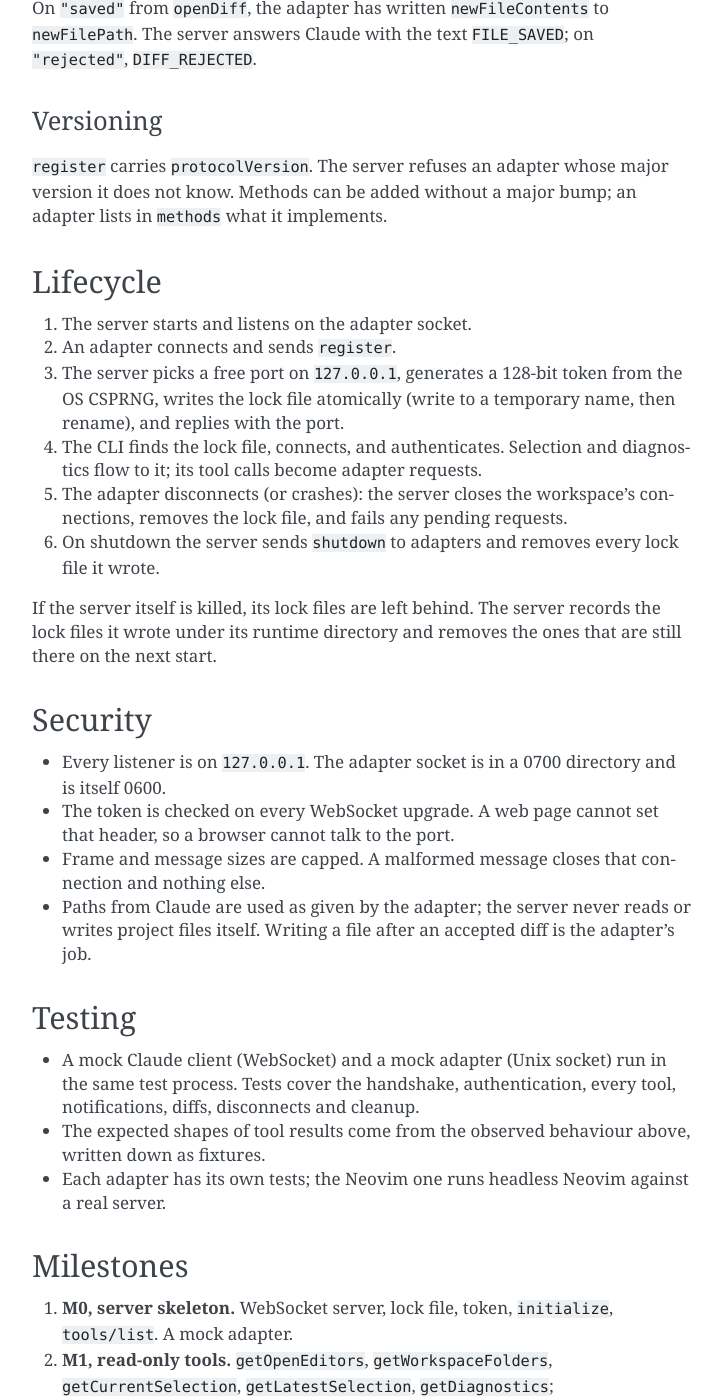
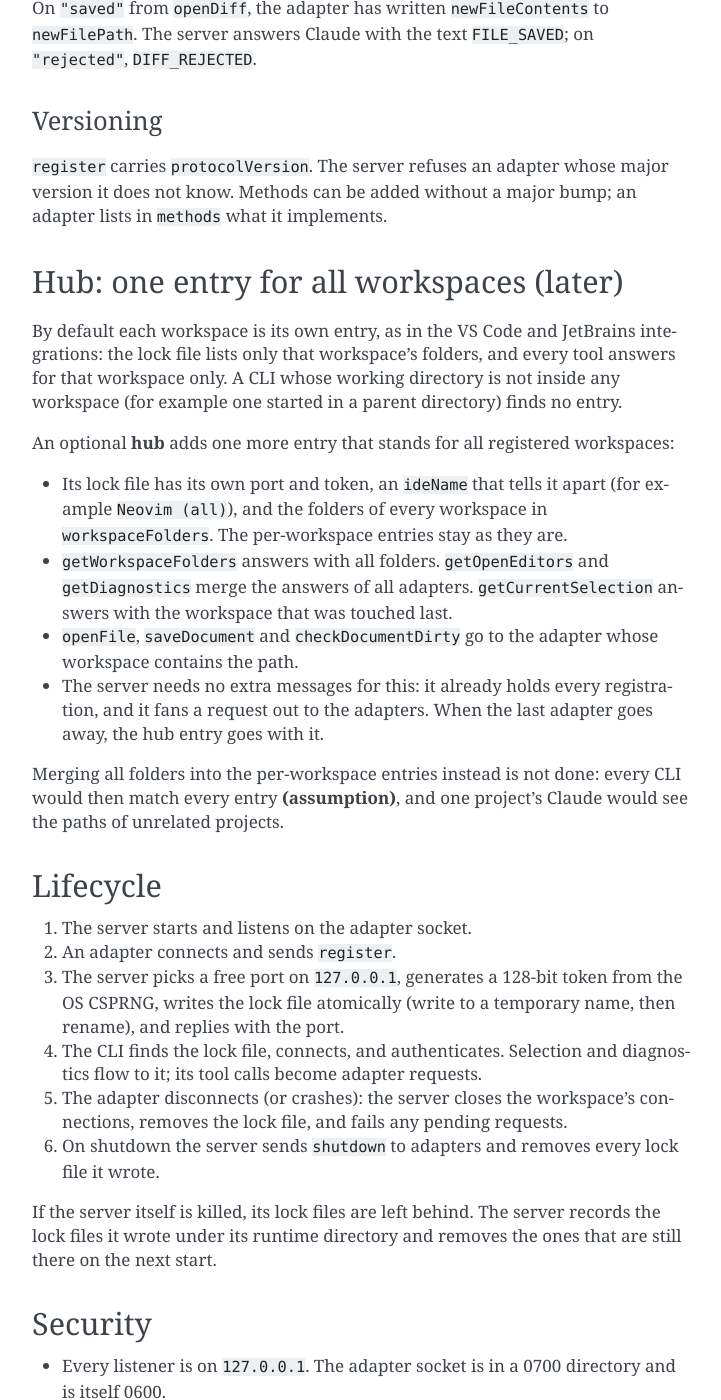
Before and after one commit to small-gear-lab/claude-ide-server, a Sphinx documentation site: the page built from docs/DESIGN.md, in a window 1280 px wide and 1400 px high, scrolled down 4641 px. Shown: the whole window, without its empty margins (388-1109 px from the left). Built offline with Sphinx 7.4.7, drawn with Linux system fonts in a browser that asks for light colours; some of the changed text lies outside the part shown.

Commit message:
Add the hub idea (one entry for all workspaces) to the design notes as milestone M5

```diff
--- a/docs/DESIGN.md
+++ b/docs/DESIGN.md
@@ -144,6 +144,25 @@ Claude with the text `FILE_SAVED`; on `"rejected"`, `DIFF_REJECTED`.
 `register` carries `protocolVersion`. The server refuses an adapter whose major version it does not know.
 Methods can be added without a major bump; an adapter lists in `methods` what it implements.
 
+## Hub: one entry for all workspaces (later)
+
+By default each workspace is its own entry, as in the VS Code and JetBrains integrations: the lock file lists
+only that workspace's folders, and every tool answers for that workspace only. A CLI whose working directory is
+not inside any workspace (for example one started in a parent directory) finds no entry.
+
+An optional **hub** adds one more entry that stands for all registered workspaces:
+
+- Its lock file has its own port and token, an `ideName` that tells it apart (for example `Neovim (all)`), and
+  the folders of every workspace in `workspaceFolders`. The per-workspace entries stay as they are.
+- `getWorkspaceFolders` answers with all folders. `getOpenEditors` and `getDiagnostics` merge the answers of all
+  adapters. `getCurrentSelection` answers with the workspace that was touched last.
+- `openFile`, `saveDocument` and `checkDocumentDirty` go to the adapter whose workspace contains the path.
+- The server needs no extra messages for this: it already holds every registration, and it fans a request out
+  to the adapters. When the last adapter goes away, the hub entry goes with it.
+
+Merging all folders into the per-workspace entries instead is not done: every CLI would then match every entry
+**(assumption)**, and one project's Claude would see the paths of unrelated projects.
+
 ## Lifecycle
 
 1. The server starts and listens on the adapter socket.
@@ -183,6 +202,7 @@ under its runtime directory and removes the ones that are still there on the nex
 3. **M2, Neovim adapter.** Lua, over `vim.lsp.rpc`. Registers the main windows only.
 4. **M3, actions.** `openFile`, `checkDocumentDirty`, `saveDocument`, `diagnostics_changed`.
 5. **M4, diffs.** `openDiff`, `close_tab`, `closeAllDiffTabs`, and an accept/reject flow in the Neovim adapter.
+6. **M5, the hub** (optional). One extra entry for all workspaces; see above.
 
 ## Open questions
 
@@ -190,4 +210,5 @@ under its runtime directory and removes the ones that are still there on the nex
 - Whether to start the server on demand (systemd socket activation) or keep it running.
 - What an adapter should do when the server is not there: retry, and for how long.
 - Whether to accept lock files for workspaces in a path that is a symlink, and how to compare paths.
+- Whether a hub entry confuses `/ide` when it and a per-workspace entry match the same directory.
 - A named-pipe transport for Windows.
```
Also changed, not shown: docs/ja/DESIGN.md (+15 -0 lines), 1 other file.
